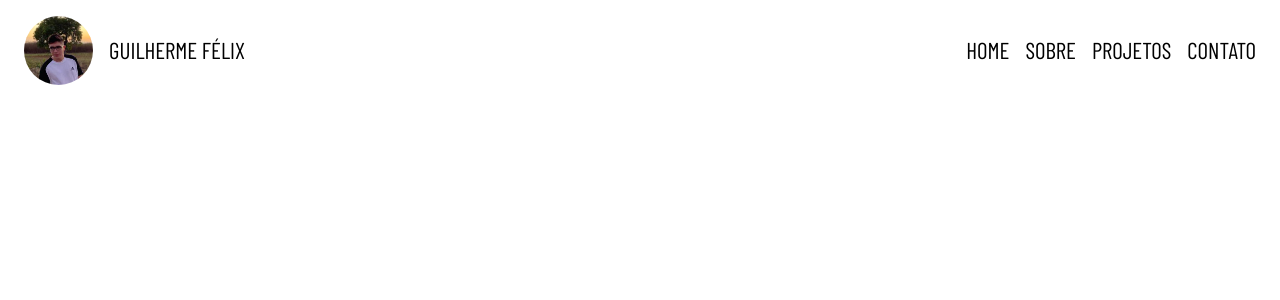
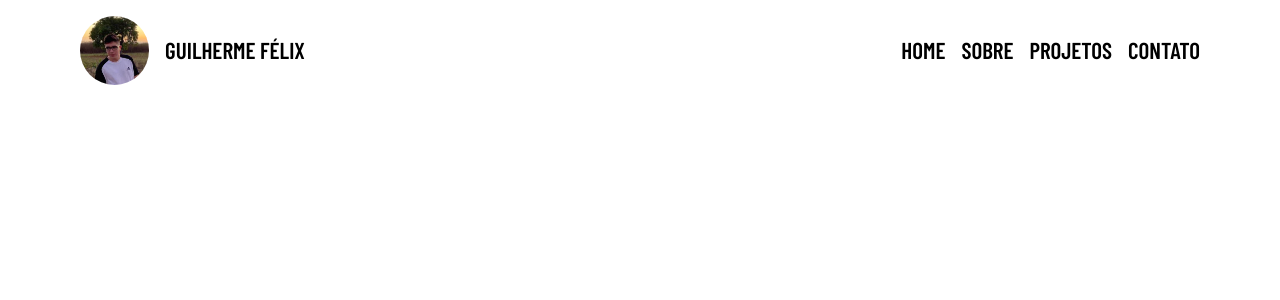
Before and after one commit to guinafelix/portfolio, a React (Vite) app: page / in a window 1280 px wide. Shown: the top 300 px of the page. Built offline with nearby package versions, Linux system fonts and the light colour scheme.

Commit message:
refactor: change gap sizes

```diff
--- a/src/components/navbar/navbar.css
+++ b/src/components/navbar/navbar.css
@@ -4,7 +4,8 @@
   flex-direction: row;
   color: #fde8e8;
   font-size: 1.44em;
-  padding: 16px 24px;
+  font-family: 'Barlow Condesed Semibold';
+  padding: 1rem 5rem;
   position: relative;
   align-items: center;
 }
@@ -12,7 +13,7 @@
 .img-div, .contact-div {
   display: flex;
   color: #000;
-  gap: 16px;
+  gap: 1rem;
   margin: 0;
   align-items: center;
   list-style: none;
@@ -20,7 +21,7 @@
 
 .menu-button {
   display: none;
-  font-size: 5px;
+  font-size: 5rem;
   background: none;
   cursor: pointer;
   border: none;
--- a/src/index.css
+++ b/src/index.css
@@ -51,6 +51,12 @@ h1 {
 }
 
 @font-face {
+  font-family: "Barlow Condesed Semibold";
+  src: local("Barlow_Condesed"),
+  url('./assets/fonts/Barlow_Condensed/BarlowCondensed-SemiBold.ttf')
+}
+
+@font-face {
   font-family: "Barlow Condesed";
   src: local("Barlow_Condesed"),
   url('./assets/fonts/Barlow_Condensed/BarlowCondensed-Regular.ttf')
```
